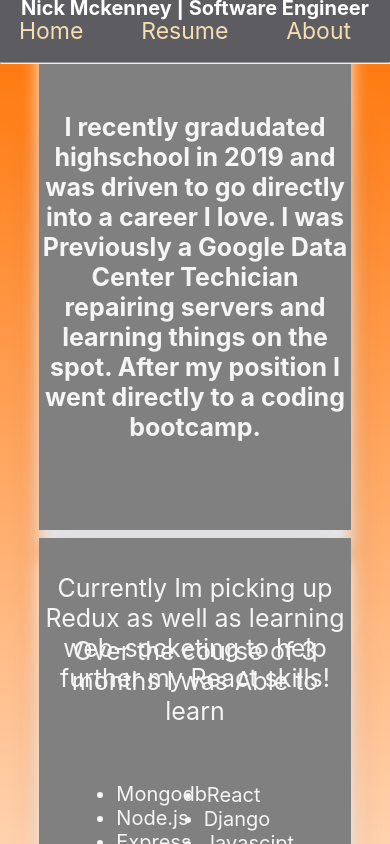
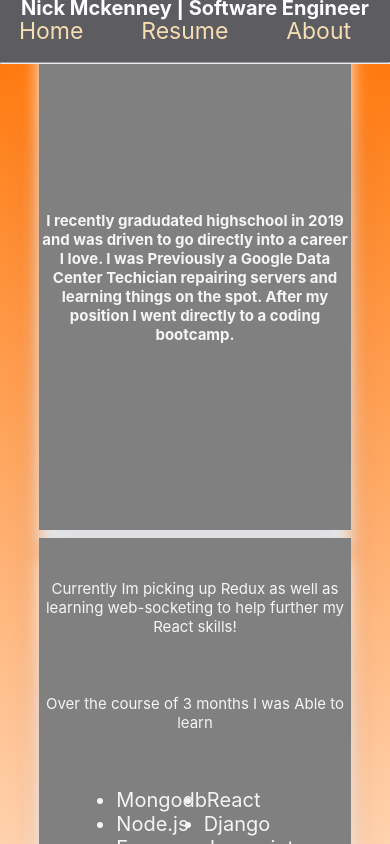
Before and after one commit to nickmckenney/myporf, a React (Create React App) app: page /about in a window 390 px wide. Shown: the top 844 px of the page. Built offline with nearby package versions, Linux system fonts and the light colour scheme.

Commit message:
resized font size

```diff
--- a/src/App.css
+++ b/src/App.css
@@ -374,4 +374,10 @@ li {
   .project-subtitle {
     font-size: 17px;
   }
+  .projectDescriptionAbout {
+    font-size: 15px;
+  }
+  .rightNow {
+    font-size: 15px;
+  }
 }
```
